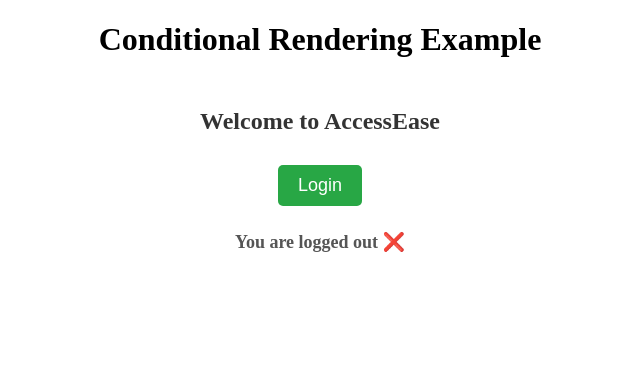
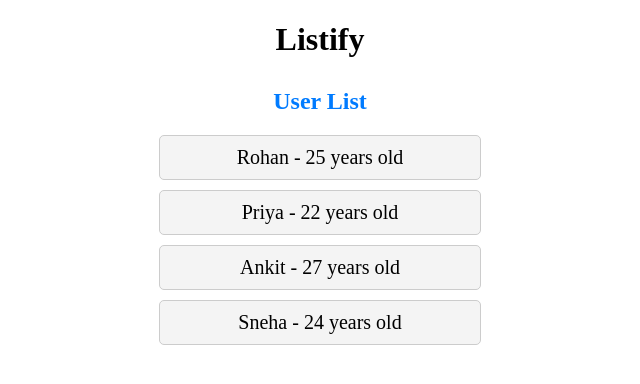
Before and after one commit to heyRahull/Learn-React-with-Rahul, a React (Create React App) app: page / in a window 1280 px wide. Shown: the top 384 px of the page, without its empty margins (320-960 px from the left). Built offline with nearby package versions, Linux system fonts and the light colour scheme.

Commit message:
List Rendering Code

```diff
--- a/src/App.js
+++ b/src/App.js
@@ -1,11 +1,11 @@
 import React from "react";
-import AuthButton from "./components/AuthButton";
+import UserList from "./components/UserList";
 
 const App = () => {
   return (
-    <div style={{ textAlign: "center" }}>
-      <h1>Conditional Rendering Example</h1>
-      <AuthButton />
+    <div>
+      <h1 style={{ textAlign: "center" }}>Listify</h1>
+      <UserList />
     </div>
   );
 };
--- /dev/null
+++ b/src/components/UserList.css
@@ -0,0 +1,24 @@
+.list-container {
+  text-align: center;
+  margin-top: 30px;
+}
+
+.list-title {
+  font-size: 24px;
+  color: #007bff;
+}
+
+.user-list {
+  list-style: none;
+  padding: 0;
+}
+
+.user-item {
+  font-size: 20px;
+  padding: 10px;
+  background: #f4f4f4;
+  margin: 10px auto;
+  width: 300px;
+  border-radius: 5px;
+  border: 1px solid #ccc;
+}
--- /dev/null
+++ b/src/components/UserList.js
@@ -0,0 +1,25 @@
+import "./UserList.css"; // Import CSS file
+
+const UserList = () => {
+  const users = [
+    { id: 1, name: "Rohan", age: 25 },
+    { id: 2, name: "Priya", age: 22 },
+    { id: 3, name: "Ankit", age: 27 },
+    { id: 4, name: "Sneha", age: 24 },
+  ];
+
+  return (
+    <div className="list-container">
+      <h2 className="list-title">User List</h2>
+      <ul className="user-list">
+        {users.map((user) => (
+          <li key={user.id} className="user-item">
+            {user.name} - {user.age} years old
+          </li>
+        ))}
+      </ul>
+    </div>
+  );
+};
+
+export default UserList;
```
